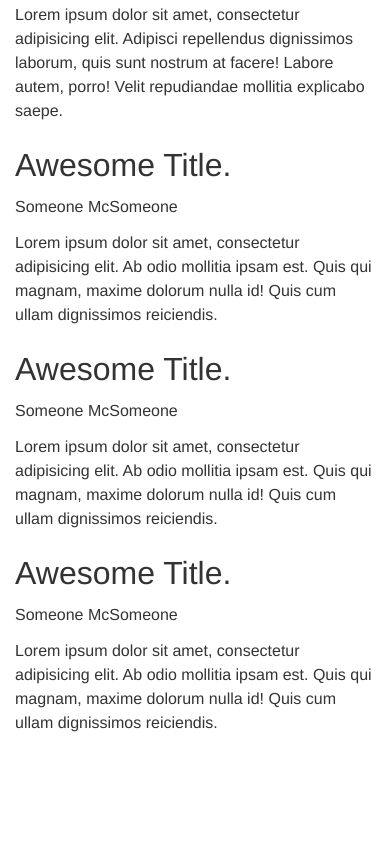
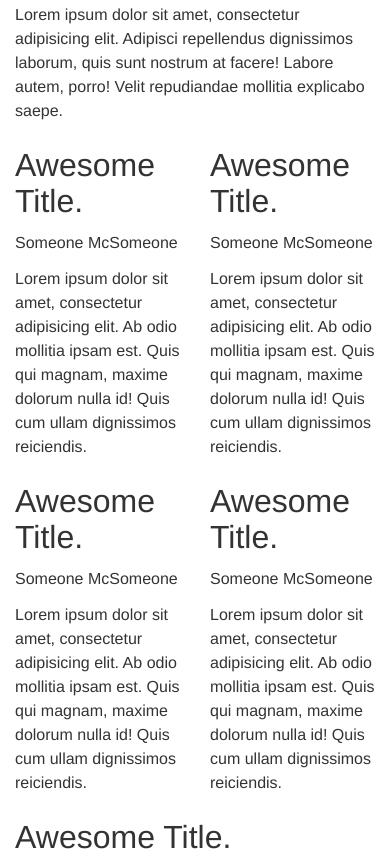
Before and after one commit to jakehirzel/article-project, a plain HTML site: page index.html in a window 390 px wide. Shown: the part 527-1385 px from the top of the page. Before the commit the page ends 1294 px from the top, so only its background shows below. Drawn offline with nearby package versions, Linux system fonts and the light colour scheme.

Commit message:
Added .one-edge-shadow; added extra article rows and adjusted xs flow.

```diff
--- a/css/main.css
+++ b/css/main.css
@@ -48,6 +48,14 @@ p {
   margin-bottom: .75rem;
 }
 
+/* Make drop shadow */
+.one-edge-shadow {
+  -webkit-box-shadow: 0 16px 24px -16px black;
+     -moz-box-shadow: 0 16px 24px -16px black;
+          box-shadow: 0 16px 24px -16px black;
+}
+
+/* Create container for articles */
 .articles {
   margin-top: -.75rem;
   margin-bottom: -.75rem;
--- a/index.html
+++ b/index.html
@@ -46,17 +46,39 @@
       </div>
     </div>
     <div class="row">
+      <div class="col-xs-6 col-sm-3">
+        <h3>Awesome Title.</h3>
+        <div class="byline">Someone McSomeone</div>
+        <p>Lorem ipsum dolor sit amet, consectetur adipisicing elit. Ab odio mollitia ipsam est. Quis qui magnam, maxime dolorum nulla id! Quis cum ullam dignissimos reiciendis.</p>
+      </div>
+      <div class="col-xs-6 col-sm-3">
+        <h3>Awesome Title.</h3>
+        <div class="byline">Someone McSomeone</div>
+        <p>Lorem ipsum dolor sit amet, consectetur adipisicing elit. Ab odio mollitia ipsam est. Quis qui magnam, maxime dolorum nulla id! Quis cum ullam dignissimos reiciendis.</p>
+      </div>
+      <div class="col-xs-6 col-sm-3">
+        <h3>Awesome Title.</h3>
+        <div class="byline">Someone McSomeone</div>
+        <p>Lorem ipsum dolor sit amet, consectetur adipisicing elit. Ab odio mollitia ipsam est. Quis qui magnam, maxime dolorum nulla id! Quis cum ullam dignissimos reiciendis.</p>
+      </div>
+      <div class="col-xs-6 col-sm-3">
+        <h3>Awesome Title.</h3>
+        <div class="byline">Someone McSomeone</div>
+        <p>Lorem ipsum dolor sit amet, consectetur adipisicing elit. Ab odio mollitia ipsam est. Quis qui magnam, maxime dolorum nulla id! Quis cum ullam dignissimos reiciendis.</p>
+      </div>
+    </div>
+    <div class="row">
       <div class="col-xs-12 col-sm-4">
         <h3>Awesome Title.</h3>
         <div class="byline">Someone McSomeone</div>
         <p>Lorem ipsum dolor sit amet, consectetur adipisicing elit. Ab odio mollitia ipsam est. Quis qui magnam, maxime dolorum nulla id! Quis cum ullam dignissimos reiciendis.</p>
       </div>
-      <div class="col-xs-12 col-sm-4">
+      <div class="col-xs-6 col-sm-4">
         <h3>Awesome Title.</h3>
         <div class="byline">Someone McSomeone</div>
         <p>Lorem ipsum dolor sit amet, consectetur adipisicing elit. Ab odio mollitia ipsam est. Quis qui magnam, maxime dolorum nulla id! Quis cum ullam dignissimos reiciendis.</p>
       </div>
-      <div class="col-xs-12 col-sm-4">
+      <div class="col-xs-6 col-sm-4">
         <h3>Awesome Title.</h3>
         <div class="byline">Someone McSomeone</div>
         <p>Lorem ipsum dolor sit amet, consectetur adipisicing elit. Ab odio mollitia ipsam est. Quis qui magnam, maxime dolorum nulla id! Quis cum ullam dignissimos reiciendis.</p>
```
